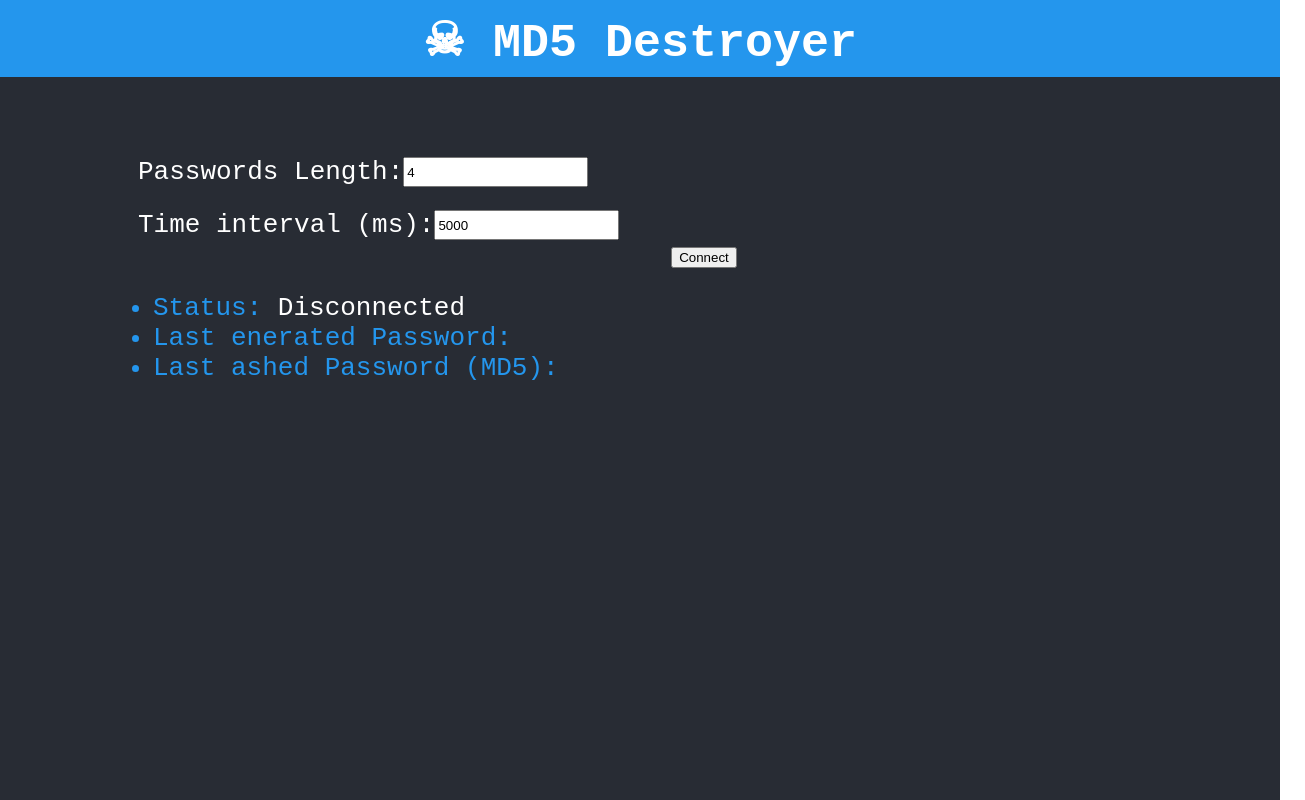
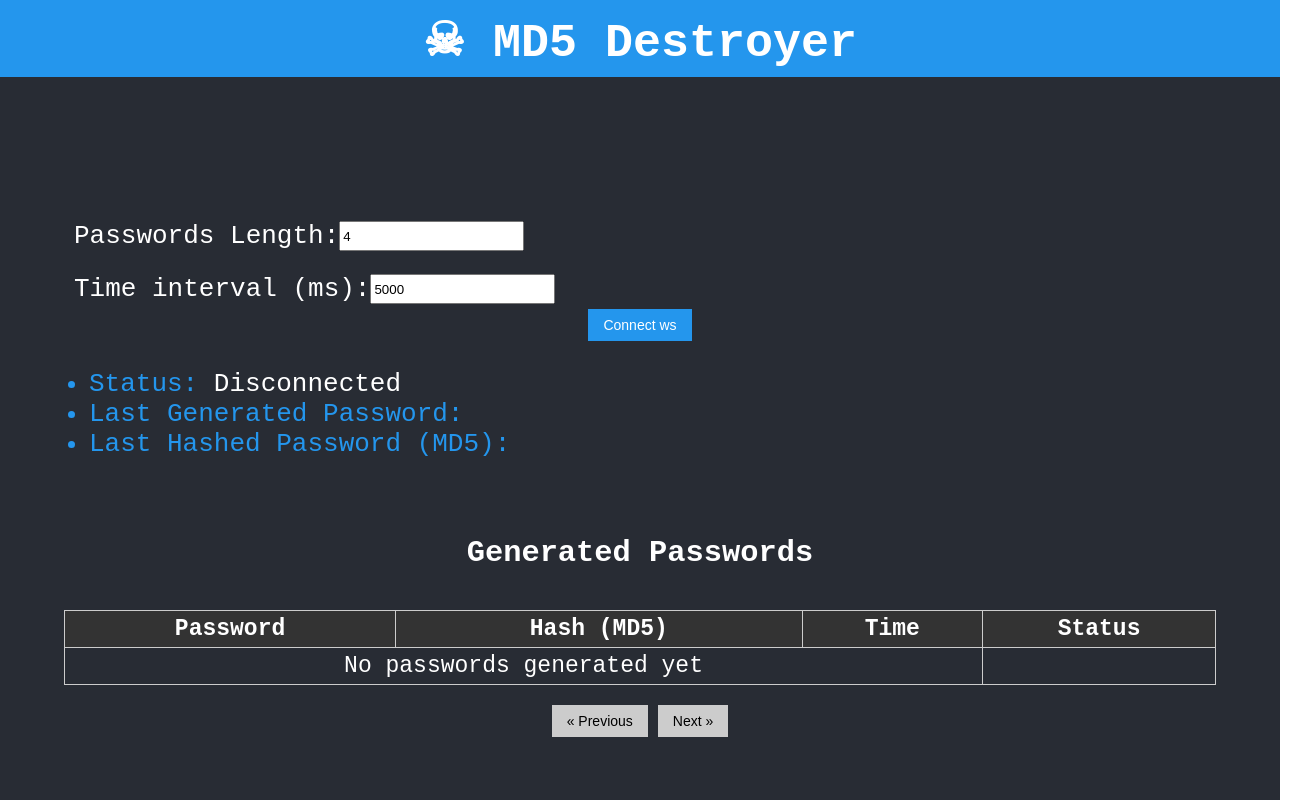
Before and after one commit to RabieTF/DestroyersClient, a React (Create React App) app: page / in a window 1280 px wide. Shown: the top 800 px of the page, 1305 px wide, since content can reach past the window. Built offline with nearby package versions, Linux system fonts and the light colour scheme.

Commit message:
create a table to track the status of all generated passwords whether cracked or not

```diff
--- a/src/App.js
+++ b/src/App.js
@@ -1,7 +1,6 @@
 import React, { useState, useEffect } from 'react';
 import './CSS/App.css';
 import CryptoJS from 'crypto-js'; // Assurez-vous d'importer crypto-js
-
 
 function App() {
   const [passwordLength, setPasswordLength] = useState(4);
@@ -11,6 +10,10 @@ function App() {
   const [hashedPassword, setHashedPassword] = useState('');
   const [status, setStatus] = useState('Disconnected');
   const [socket, setSocket] = useState(null);
+  const [passwordsList, setPasswordsList] = useState([]); // Stores generated passwords
+  const [currentPage, setCurrentPage] = useState(0); // For pagination
+
+  const entriesPerPage = 10; // Maximum entries per page
 
   useEffect(() => {
     let interval;
@@ -19,10 +22,17 @@ function App() {
       interval = setInterval(() => {
         const password = generatePassword(passwordLength);
         const hash = hashPassword(password);
+        const time = getCurrentTime();
         setGeneratedPassword(password);
         setHashedPassword(hash);
 
-        // send hash (WebSocket)
+        // Add the new password to the list
+        setPasswordsList((prevList) => [
+          { password, hash, time, status: 'Not Broken' },
+          ...prevList,
+        ]);
+
+        // Send hash via WebSocket
         socket.send(hash);
         console.log(`Password sent: ${hash}`);
       }, intervalTime);
@@ -32,7 +42,7 @@ function App() {
   }, [isConnected, socket, passwordLength, intervalTime]);
 
   const connectSocket = () => {
-    const ws = new WebSocket('wss://localhost:xxxx');
+    const ws = new WebSocket('ws://localhost:8080/ws');
     ws.onopen = () => {
       setStatus('Connected');
       setIsConnected(true);
@@ -55,6 +65,19 @@ function App() {
     if (socket) socket.close();
   };
 
+  //TODO : test
+  const generate_pwd_test = () => {
+    const password = generatePassword(passwordLength);
+    const hash = hashPassword(password);
+    setGeneratedPassword(password);
+    setHashedPassword(hash);
+
+    // Add the new password to the list
+    setPasswordsList((prevList) => [
+      { password, hash, status: 'Not Broken' },
+      ...prevList,
+    ]);
+  };
 
   const generatePassword = (length) => {
     const chars = "abcdefghijklmnopqrstuvwxyzABCDEFGHIJKLMNOPQRSTUVWXYZ0123456789";
@@ -65,15 +88,42 @@ function App() {
     return password;
   };
 
-
   function hashPassword(password) {
     return CryptoJS.MD5(password).toString();
   }
 
+  // Pagination
+  const currentEntries = passwordsList.slice(
+    currentPage * entriesPerPage,
+    (currentPage + 1) * entriesPerPage
+  );
+
+  const handleNext = () => {
+    if ((currentPage + 1) * entriesPerPage < passwordsList.length) {
+      setCurrentPage((prevPage) => prevPage + 1);
+    }
+  };
+
+  const handlePrevious = () => {
+    if (currentPage > 0) {
+      setCurrentPage((prevPage) => prevPage - 1);
+    }
+  };
+
+  const getCurrentTime = () => {
+    const now = new Date();
+    const hours = String(now.getHours()).padStart(2, '0'); // Ensure 2 digits
+    const minutes = String(now.getMinutes()).padStart(2, '0'); // Ensure 2 digits
+    const seconds = String(now.getSeconds()).padStart(2, '0'); // Ensure 2 digits
+    return `${hours}:${minutes}:${seconds}`;
+  };
+
+  console.log(getCurrentTime());
+
   return (
     <div className="App">
       <div className='head'>
-        <h1>☠︎︎ MD5 Destroyer </h1>
+        <h1>☠︎︎ MD5 Destroyer</h1>
       </div>
       <header className="App-header">
         <div className="settings">
@@ -99,7 +149,7 @@ function App() {
 
         <div className="controls">
           {!isConnected ? (
-            <button onClick={connectSocket}>Connect</button>
+            <button onClick={connectSocket}>Connect ws</button>
           ) : (
             <button onClick={disconnectSocket}>Disconnect</button>
           )}
@@ -107,14 +157,53 @@ function App() {
 
         <ul className="status">
           <li>Status: <span>{status}</span></li>
-          <li>Last enerated Password: <span>{generatedPassword}</span></li>
-          <li>Last ashed Password (MD5): <span>{hashedPassword}</span></li>
+          <li>Last Generated Password: <span>{generatedPassword}</span></li>
+          <li>Last Hashed Password (MD5): <span>{hashedPassword}</span></li>
         </ul>
+
+        <div className="password-table">
+          <h3>Generated Passwords</h3>
+          <table>
+            <thead>
+              <tr>
+                <th>Password</th>
+                <th>Hash (MD5)</th>
+                <th>Time</th>
+                <th>Status</th>
+              </tr>
+            </thead>
+            <tbody>
+              {currentEntries.length > 0 ? (
+                currentEntries.map((entry, index) => (
+                  <tr key={index}>
+                    <td>{entry.password}</td>
+                    <td>{entry.hash}</td>
+                    <td>{entry.time}</td>
+                    <td>{entry.status}</td>
+                  </tr>
+                ))
+              ) : (
+                <tr>
+                  <td colSpan="3" style={{ textAlign: 'center' }}>No passwords generated yet</td>
+                </tr>
+              )}
+            </tbody>
+          </table>
+
+          <div className="pagination">
+            <button onClick={handlePrevious} disabled={currentPage === 0}>
+              &laquo; Previous
+            </button>
+            <button
+              onClick={handleNext}
+              disabled={(currentPage + 1) * entriesPerPage >= passwordsList.length}
+            >
+              Next &raquo;
+            </button>
+          </div>
+        </div>
       </header>
     </div>
-
-    //TODO : add generated pwd lists and it status
-    //TODO: add slaves status
   );
 }
 
--- a/src/CSS/App.css
+++ b/src/CSS/App.css
@@ -72,7 +72,7 @@
   display: flex;
   flex-direction: column;
   align-items: center;
-  padding-left: 10%;
+  padding: 5%;
   justify-content: left;
   font-size: calc(10px + 2vmin);
   color: white;
@@ -99,3 +99,68 @@ span{
     transform: rotate(360deg);
   }
 }
+
+/* Table */
+
+.password-table {
+  margin-top: 20px;
+  display: flex;
+  flex-direction: column;
+  align-items: center;
+  width: 100%; /* Parent occupe toute la largeur */
+}
+
+table {
+  width: 100%; /* Tableau s'étend sur 100% */
+  border-collapse: collapse;
+  margin-top: 10px;
+}
+
+table, th, td {
+  border: 1px solid #ccc;
+}
+
+th, td {
+  padding: 5px;
+  text-align: center;
+  font-size: 23px;
+}
+
+th {
+  background-color: #333;
+  color: #fff;
+}
+
+tr:nth-child(even) {
+  background-color: #2496ED;
+}
+
+tr:hover {
+  background-color: #97da79;
+  color: #000000;
+}
+
+.pagination {
+  margin-top: 15px;
+}
+
+button {
+  margin: 5px;
+  padding: 8px 15px;
+  border: none;
+  background-color: #2496ED;
+  color: white;
+  cursor: pointer;
+  font-size: 14px;
+}
+
+button:disabled {
+  background-color: #ccc;
+  color: #000000;
+  cursor: not-allowed;
+}
+
+button:hover:not(:disabled) {
+  background-color: #555;
+  color: #2496ED;
+}
```
